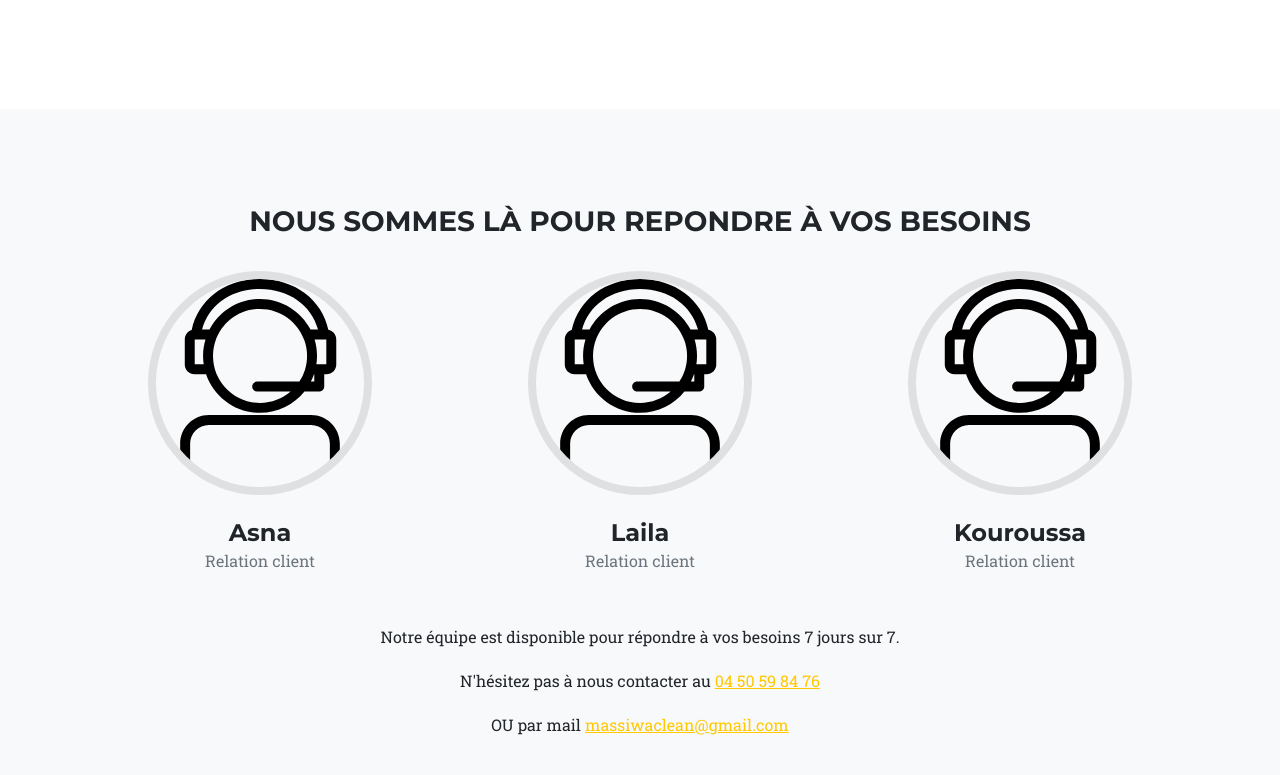
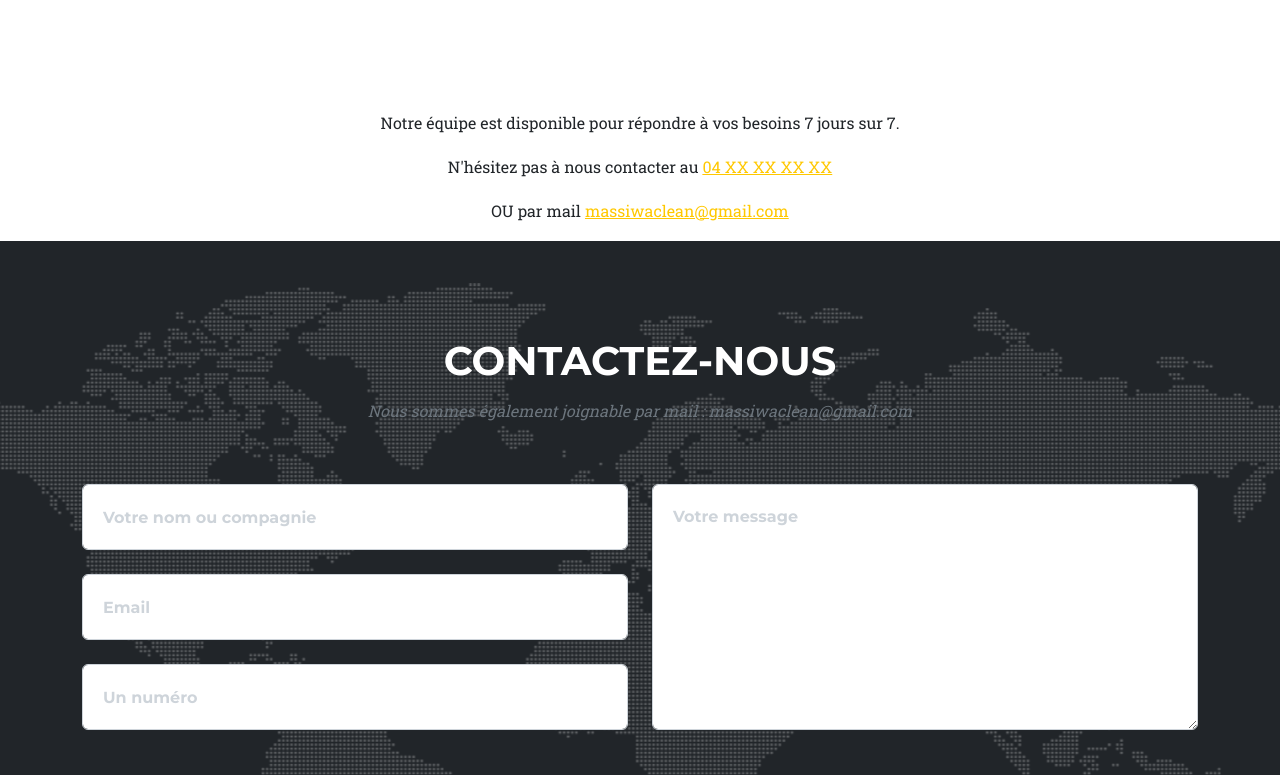
Before and after one commit to eroudini/MassiwaClean, a plain HTML site: page index.html in a window 1280 px wide. Shown: the part 3217-3992 px from the top of the page. Drawn offline with nearby package versions, Linux system fonts and the light colour scheme.

Commit message:
derniere modifs

```diff
--- a/index.html
+++ b/index.html
@@ -180,41 +180,11 @@
 
         </section>
         <!-- Team-->
-        <section class="page-section bg-light" id="team">
 
-
-            <div class="container">
-                <div class="text-center">
-                    <h3 class="section-heading text-uppercase">Nous sommes là pour repondre à vos besoins</h3> <br>
-                </div>
-                <div class="row">
-                    <div class="col-lg-4">
-                        <div class="team-member">
-                            <img class="mx-auto rounded-circle" src="assets/call.svg" alt="..." />
-                            <h4>Asna</h4>
-                            <p class="text-muted">Relation client</p>
-                        </div>
-                    </div>
-                    <div class="col-lg-4">
-                        <div class="team-member">
-                            <img class="mx-auto rounded-circle" src="assets/call.svg" alt="..." />
-                            <h4>Laila</h4>
-                            <p class="text-muted">Relation client</p>
-
-                        </div>
-                    </div>
-                    <div class="col-lg-4">
-                        <div class="team-member">
-                            <img class="mx-auto rounded-circle" src="assets/call.svg" alt="..." />
-                            <h4>Kouroussa</h4>
-                            <p class="text-muted">Relation client</p>
-                        </div>
-                    </div>
-                </div>
                 <div class="row">
                     <div class="col-lg-8 mx-auto text-center"><p class="large">
                         Notre équipe est disponible pour répondre à vos besoins 7 jours sur 7.</p>
-                        <p>N'hésitez pas à nous contacter au <a href="tel:+33782917022">04 50 59 84 76</a></p>
+                        <p>N'hésitez pas à nous contacter au <a href="tel:+33782917022">04 XX XX XX XX</a></p>
                         <p>OU par mail <a href="mailto:massiwaclean@gmail.com">massiwaclean@gmail.com</a></p>
 
 
```
